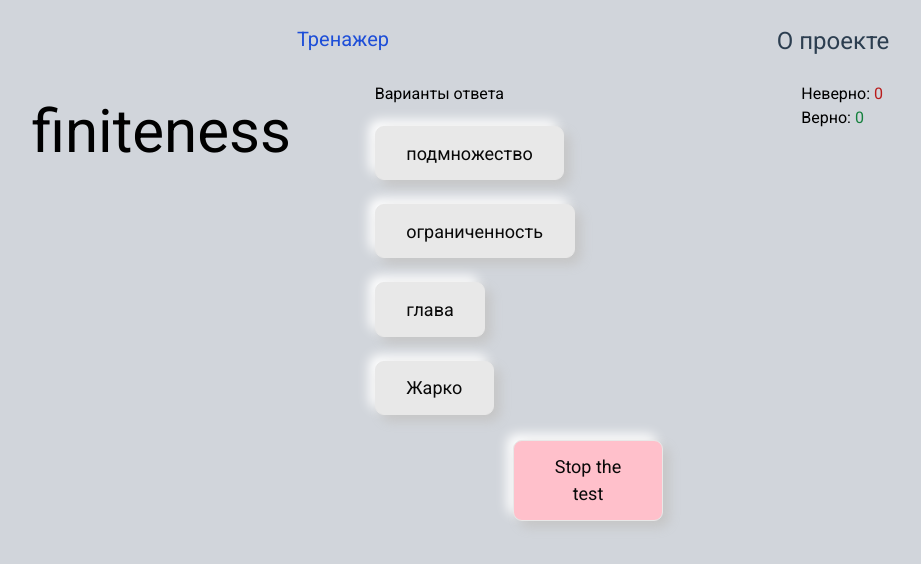
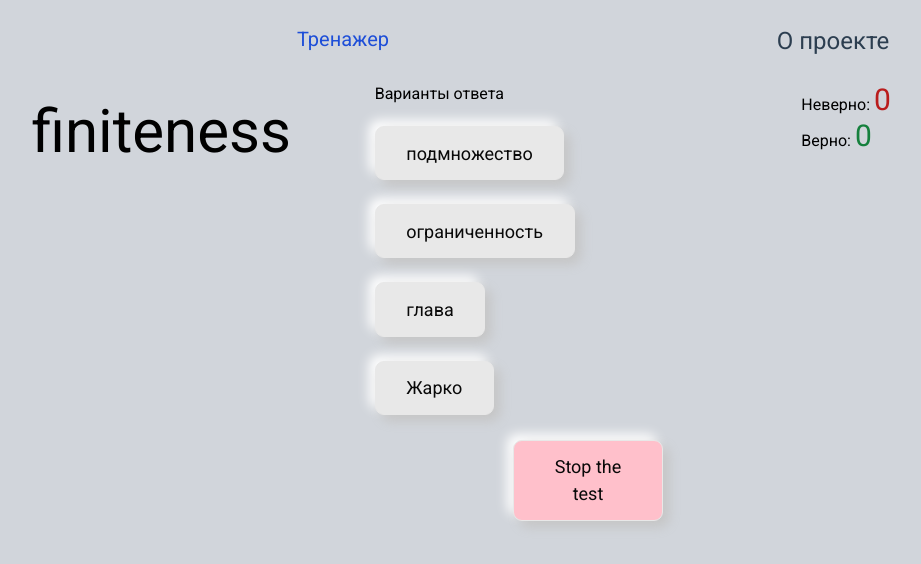
Before and after one commit to darkleon1983/next-vocabulary-app, a Next.js app: page /TrainingPage in a window 1280 px wide. Both pictures are taken after a click on the button "НАЧАТЬ ТЕСТ". Shown: the top 564 px of the page, without its empty margins (52-973 px from the left). Built offline with nearby package versions, Linux system fonts and the light colour scheme.

Commit message:
nothing done((

```diff
--- a/app/TrainingPage/page.tsx
+++ b/app/TrainingPage/page.tsx
@@ -53,7 +53,7 @@ export default function TrainingPage() {
   const firstWord =
     ids.length > 0 ? (words.find((word) => word.id === ids[0]) ?? null) : null;
   const handleClickStop = (event: MouseEvent<HTMLButtonElement>) => {
-    console.log(event);
+    // console.log(event);
     console.log("hello, programmer!");
   };
   return (
@@ -66,8 +66,7 @@ export default function TrainingPage() {
         </h2>
       )}
       {!isTrainingStarted && <Button onClick={handleClick} />}
-      <div className={cn("grid grid-cols-3")}>
-        {/* <div>{words[ids[0]].word}</div> */}
+      <div className={cn("grid grid-cols-3 ")}>
         {isTrainingStarted && (
           <>
             <div className={cn(styles.taskItem)}>
@@ -85,7 +84,6 @@ export default function TrainingPage() {
                 isButtonVisible={isButtonVisible}
                 setIsButtonVisible={setIsButtonVisible}
                 setWrongAnswers={setWrongAnswers}
-                // goToNextWord={goToNextWord}
                 setIds={setIds}
                 isResultStatistic={isResultStatistic}
                 setResultStatistic={setResultStatistic}
--- a/app/components/StatisticComponent/index.tsx
+++ b/app/components/StatisticComponent/index.tsx
@@ -20,16 +20,19 @@ export const StatisticComponent = ({
 }: StatisticComponentProps) => {
   return (
     <div>
-      {/* <h2>Статистика</h2> */}
       <div>
         {" "}
         <p>
           Неверно:{" "}
-          <span className={cn("text-red-700")}>{wrongAnswers.length}</span>
+          <span className={cn("text-red-700 text-3xl")}>
+            {wrongAnswers.length}
+          </span>
         </p>
         <p>
           Верно:{" "}
-          <span className={cn("text-green-700")}>{correctAnswers.length}</span>
+          <span className={cn("text-green-700 text-3xl")}>
+            {correctAnswers.length}
+          </span>
         </p>
       </div>
     </div>
```
